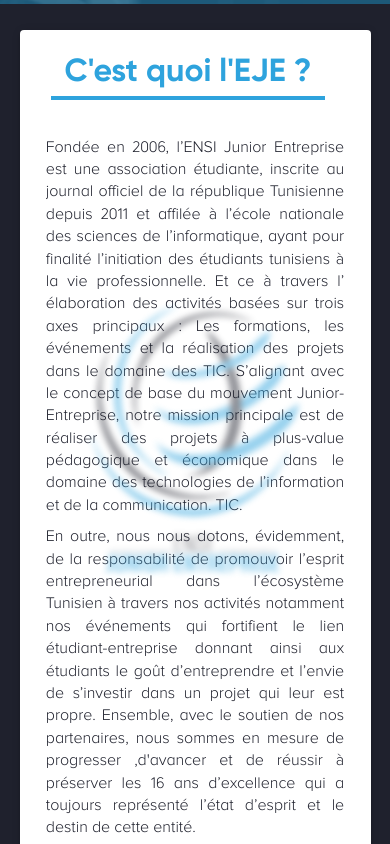
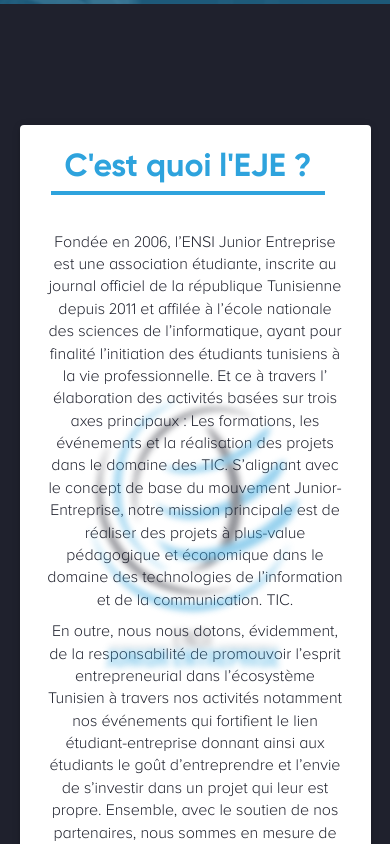
Before and after one commit to Ilyes-Cheikh/SiteForum, a React (Create React App) app in the folder Client/: page / in a window 390 px wide. Shown: the part 840-1684 px from the top of the page. Built offline with nearby package versions, Linux system fonts and the light colour scheme.

Commit message:
responsive adjust

```diff
--- a/Client/src/Assets/css/ejepar.css
+++ b/Client/src/Assets/css/ejepar.css
@@ -12,7 +12,7 @@
       margin-top: 1%;
   }
 .EJE_par{
-    height:65vh;
+
     display: flex;
     flex-direction: column;
     justify-content: center;
@@ -34,7 +34,7 @@
     color:var(--blue-marine);
     font-size: 1.2rem;
     position:relative;
-    text-align: justify;
+       text-align: center;
     line-height: 1.4;
     overflow: hidden;
     width: 85%;
@@ -46,26 +46,26 @@
 .EJE_par_logo{
     margin-top: 5%;
     margin-left: 2%;
-    width: 20%;
+    width: 24%;
 }
 .EJE_par_description_left{
     margin-top: 3%;
-    width: 38%;
+    width: 36%;
     float: left;
 
 }
 .EJE_par_description_right{
     margin-top: 3%;
-    width: 38%;
+    width: 36%;
     float: right;
-    margin-bottom: 2%;
+
 
 }
 .EJE_par_description_left:before
 .EJE_par_description_right::before{
     content: "";
     width: 50vw;
-    height: 75vh;
+
 
 }
 .EJE_par_description_left:before{
@@ -79,38 +79,39 @@
         width:85%;
     }
     .EJE_par_logo{
-        margin-top: 8%;
+        margin-top: 20%;
     }
 }
+
 @media screen and (max-width: 1000px) {
     .paper{
         width:90%;
     }
-    .EJE_par{
-        height:60vh;
-    }
+
     .EJE_par_logo{
-        margin-top: 7%;
+        margin-top: 20%;
     }
     .EJE_par_title{
         font-size: 2rem;
         margin-top:5%;
     }
     .EJE_par_description{
-        font-size: 1.2rem;
+        font-size: 1.4rem;
+
     }
+
   }
-@media screen and (max-width: 760px) {
+@media screen and (max-width: 750px) {
     .paper{
         width:90%;
     }
     .EJE_par{
-        height:100vh;
+
     }
     .EJE_par_logo{
-        margin-top: 17%;
+        margin-top: 35%;
         margin-left: 2%;
-        width: 20%;
+        width: 24%;
     }
     .EJE_par_title{
         text-align: center;
@@ -125,7 +126,7 @@
         color:var(--blue-marine);
         font-size: 1.2rem;
         position:relative;
-        text-align: justify;
+        text-align: center;
         line-height: 1.4;
         overflow: hidden;
         width: 85%;
@@ -141,7 +142,7 @@
           margin-top: 6%;
       }
     .EJE_par{
-        height:60vh;
+
         margin-top: 21%;
     }
     .EJE_par_logo{
@@ -178,9 +179,7 @@
           margin-top: 10%;
       }
 
-.EJE_par{
-    height:80vh;
-}
+
 .EJE_par_description{
     font-size: 1rem;
 }
--- a/Client/src/Assets/css/navbar.css
+++ b/Client/src/Assets/css/navbar.css
@@ -162,8 +162,9 @@
 
 .logo {
   display: flex;
-  width: 15%;
+width: 15%;
   margin-left: 10%;
+
 }
 
 
--- a/Client/src/Pages/Home.jsx
+++ b/Client/src/Pages/Home.jsx
@@ -20,8 +20,9 @@
             <PresForum />
             <Funfact />
             <br/>
+            <Aftermovie/>
             <Entreprises/>
-            <Aftermovie/>
+            <br/>
             <Footer />
         </div>
 
```
